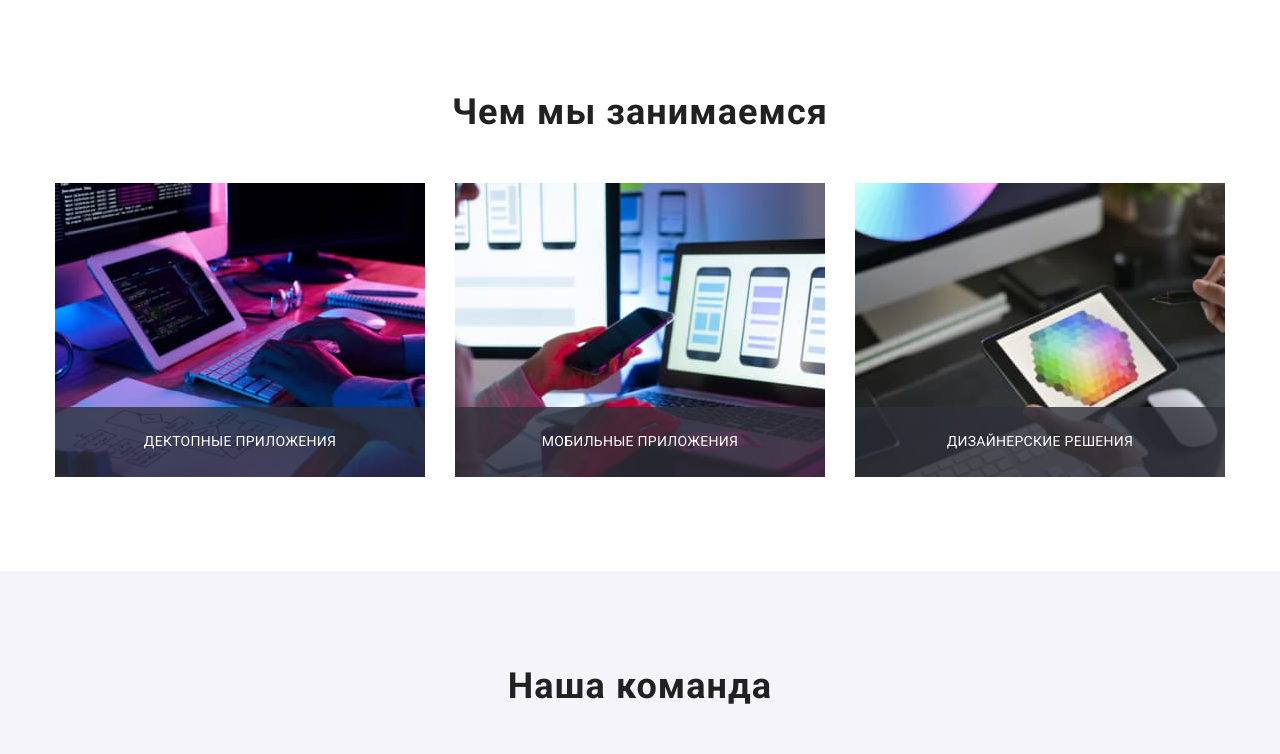
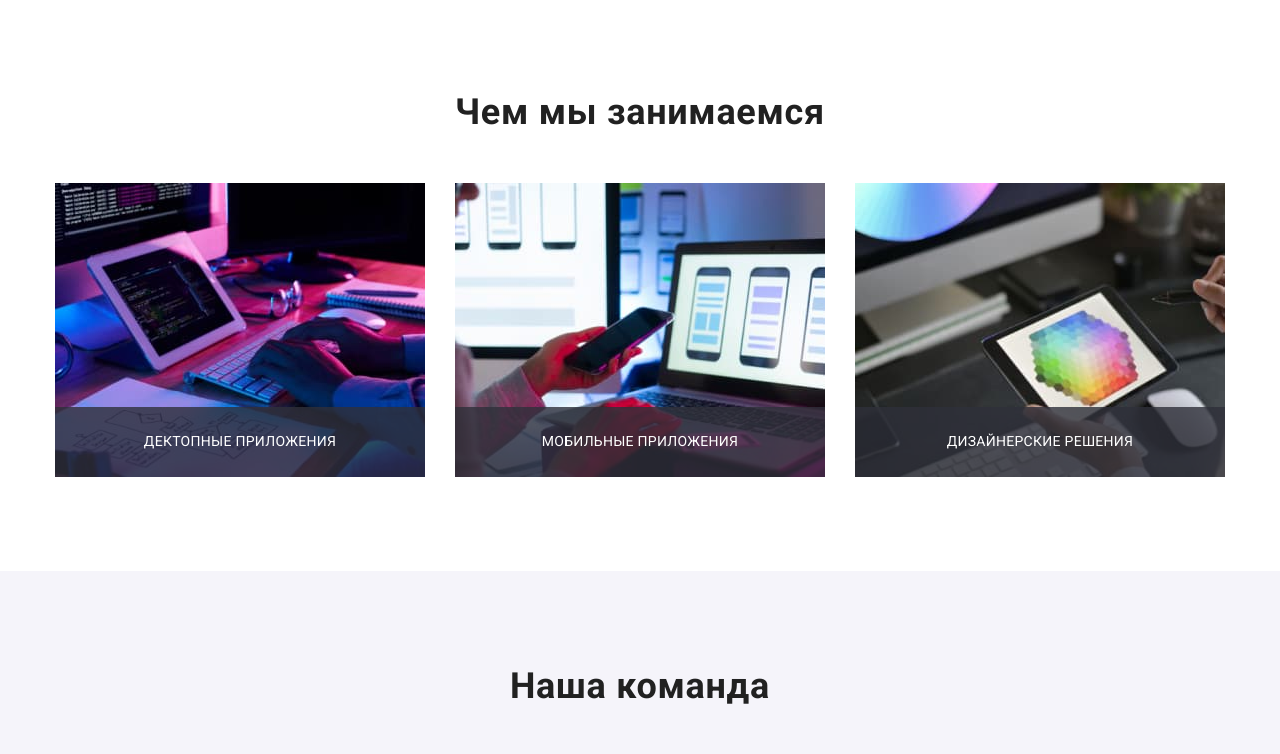
Before and after one commit to Vadim-Dudkevich/goit-markup-hw-07, a plain HTML site: page index.html in a window 1280 px wide. Shown: the part 1026-1780 px from the top of the page. Drawn offline with nearby package versions, Linux system fonts and the light colour scheme.

Commit message:
Added fixes

```diff
--- a/sass/base/_section.scss
+++ b/sass/base/_section.scss
@@ -6,10 +6,7 @@
 .section__title {
   margin-bottom: 50px;
 
-  // @include font(36px, 1.17, 0.03em);
-  font-size: 36px;
-  line-height: 1.17;
-  letter-spacing: 0.03em;
+  @include font(36px, 1.17, 0.03em);
 
   text-align: center;
 
--- a/sass/main.scss
+++ b/sass/main.scss
@@ -1,9 +1,9 @@
 @import './utils/variables';
 @import './base/reset';
 @import './base/container';
+@import './utils/mixins';
 @import './base/section';
 @import './utils/hidden';
-@import './utils/mixins';
 @import './layout/header';
 @import './components/logo';
 @import './layout/site-nav';
```
Also changed, not shown: css/main.css, css/main.min.css, 2 other files.
